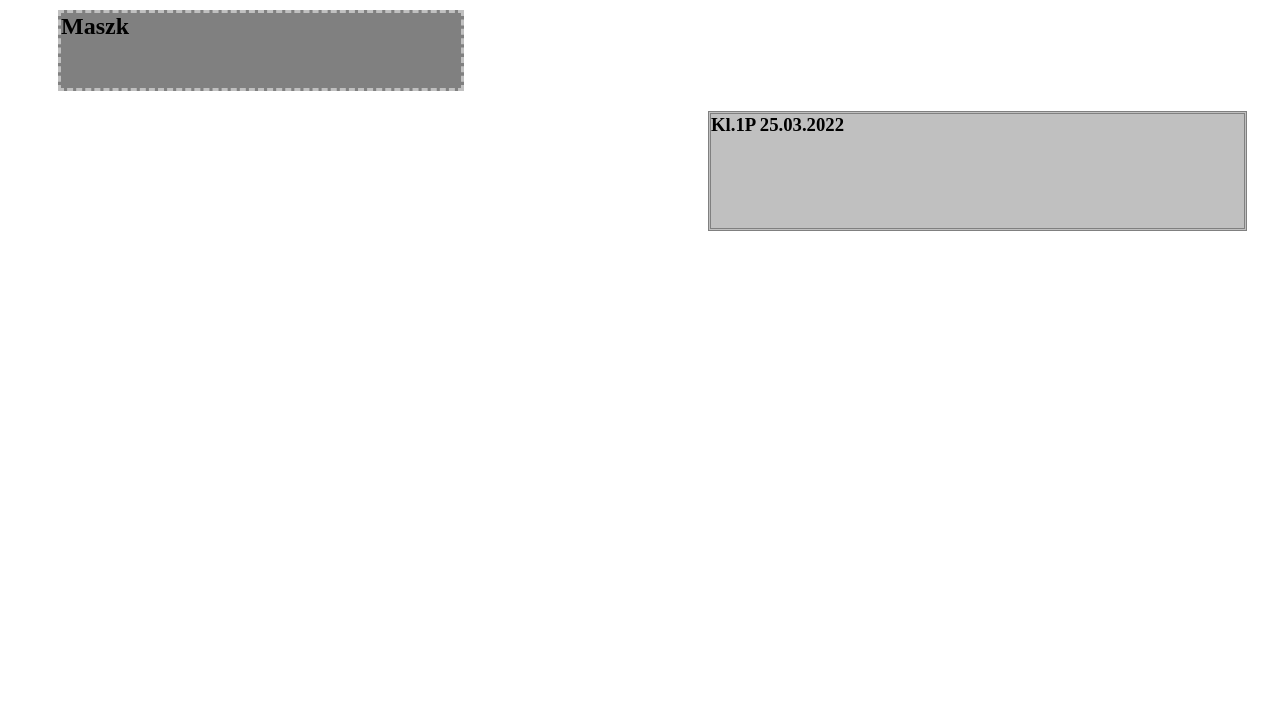
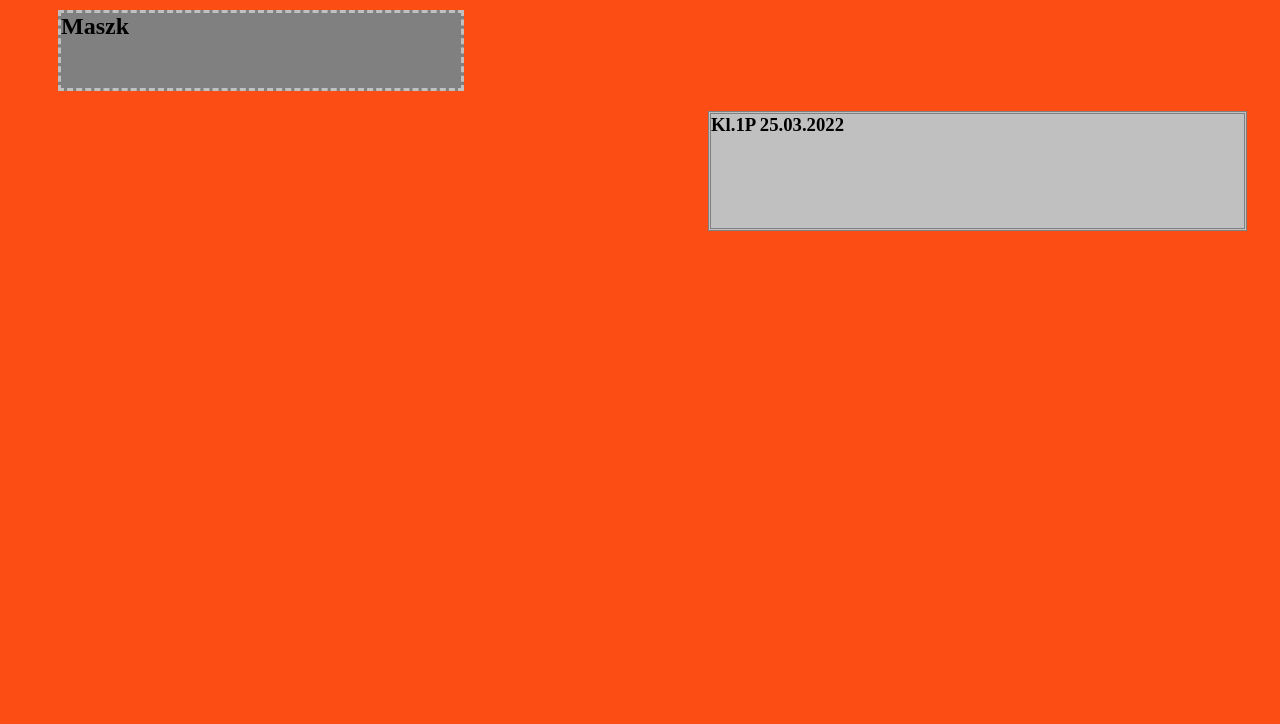
Before and after one commit to M4szkUU/z1_z15_1p_g1, a plain HTML site: page zad34.html in a window 1280 px wide. Shown: the part 76-800 px from the top of the page. Drawn offline with Linux system fonts and the light colour scheme.

Commit message:
Update zad34.html

```diff
--- a/zad34.html
+++ b/zad34.html
@@ -35,7 +35,7 @@ background: silver;
 }
 </style>
 </head>
-<body>
+<body bgcolor="#FC4E14">
 <h1>Alan</h1>
 <h2>Maszk</h2>
   <h3>Kl.1P 25.03.2022</h3>
```
